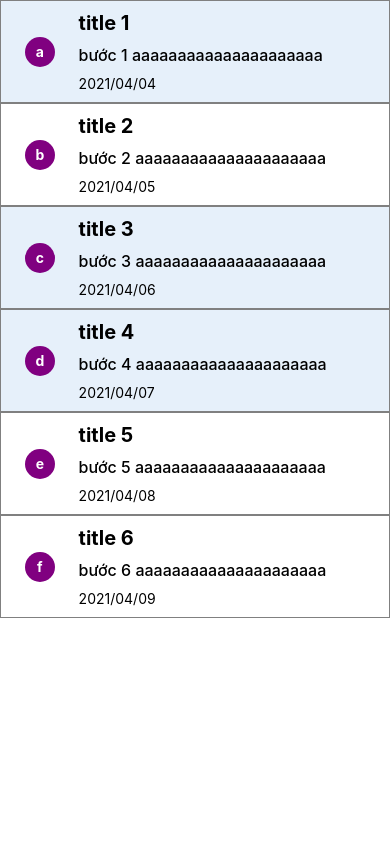
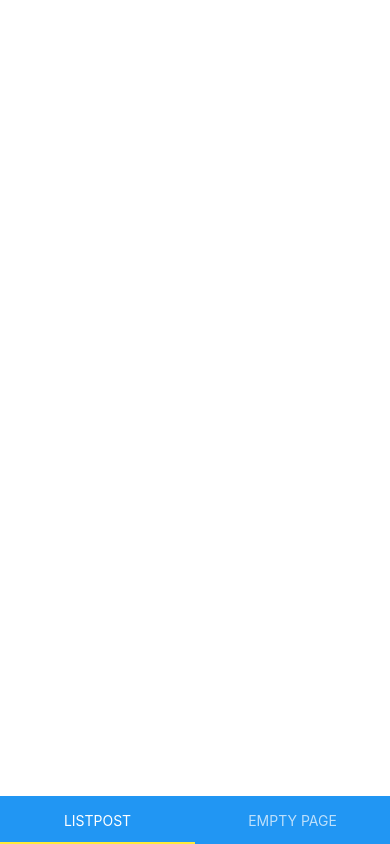
Before and after one commit to slade77777/reactNative13TS, a React Native app: screen / in a window 390 px wide. Built offline with nearby package versions, Linux system fonts and the light colour scheme.

Commit message:
introduce props

```diff
--- a/App.tsx
+++ b/App.tsx
@@ -9,141 +9,37 @@
  */
 
 import React from 'react';
-import {FlatList, SafeAreaView, StyleSheet, Text, View} from 'react-native';
+import {SafeAreaView, View} from 'react-native';
+import {SceneMap, TabView} from 'react-native-tab-view';
+import ListPost from './src/components/ListPost';
+import Home from './src/components/Home';
 
-const listData = [
-  {
-    icon: 'a',
-    title: 'title 1',
-    content: 'bước 1 aaaaaaaaaaaaaaaaaaaaa',
-    date: '2021/04/04',
-    read: true,
-  },
-  {
-    icon: 'b',
-    title: 'title 2',
-    content: 'bước 2 aaaaaaaaaaaaaaaaaaaaa',
-    date: '2021/04/05',
-    read: false,
-  },
-  {
-    icon: 'c',
-    title: 'title 3',
-    content: 'bước 3 aaaaaaaaaaaaaaaaaaaaa',
-    date: '2021/04/06',
-    read: true,
-  },
-  {
-    icon: 'd',
-    title: 'title 4',
-    content: 'bước 4 aaaaaaaaaaaaaaaaaaaaa',
-    date: '2021/04/07',
-    read: true,
-  },
-  {
-    icon: 'e',
-    title: 'title 5',
-    content: 'bước 5 aaaaaaaaaaaaaaaaaaaaa',
-    date: '2021/04/08',
-    read: false,
-  },
-  {
-    icon: 'f',
-    title: 'title 6',
-    content: 'bước 6 aaaaaaaaaaaaaaaaaaaaa',
-    date: '2021/04/09',
-    read: false,
-  },
-];
-
-type ItemType = {
-  icon: string;
-  content: string;
-  date: string;
-  title: string;
-  read: boolean;
-};
-
-const Item = ({item}: {item: ItemType}) => (
-  <View
-    style={{
-      ...styles.item,
-      backgroundColor: item.read ? 'rgb(230, 240, 250)' : 'white',
-    }}>
-    <View style={styles.icon}>
-      <View style={styles.round}>
-        <Text style={styles.textIcon}>{item.icon}</Text>
-      </View>
-    </View>
-    <View style={styles.content}>
-      <Text style={styles.title}>{item.title}</Text>
-      <Text style={styles.contentText}>{item.content}</Text>
-      <Text>{item.date}</Text>
-    </View>
-  </View>
-);
+const renderScene = SceneMap({
+  first: Home,
+  second: ListPost,
+});
 
 const App = () => {
-  const renderItem = ({item}: {item: ItemType}) => {
-    return <Item item={item} />;
-  };
+  const [index, setIndex] = React.useState(0);
+  const [routes] = React.useState([
+    {key: 'first', title: 'ListPost'},
+    {key: 'second', title: 'Empty page'},
+  ]);
 
   return (
-    <SafeAreaView style={styles.backgroundStyle}>
-      <FlatList
-        data={listData}
-        renderItem={renderItem}
-        keyExtractor={item => item.date}
+    <SafeAreaView
+      style={{
+        backgroundColor: 'white',
+        flex: 1,
+      }}>
+      <TabView
+        navigationState={{index, routes}}
+        renderScene={renderScene}
+        onIndexChange={setIndex}
+        tabBarPosition={'bottom'}
       />
     </SafeAreaView>
   );
 };
 
-const styles = StyleSheet.create({
-  backgroundStyle: {
-    backgroundColor: 'white',
-    flex: 1,
-  },
-  item: {
-    flexDirection: 'row',
-    borderWidth: 0.5,
-    borderColor: 'grey',
-    paddingVertical: 10,
-  },
-  icon: {
-    flex: 1,
-    justifyContent: 'center',
-    alignItems: 'center',
-  },
-  content: {
-    flex: 4,
-    justifyContent: 'center',
-  },
-  title: {
-    fontSize: 20,
-    fontWeight: 'bold',
-  },
-  contentText: {
-    fontSize: 16,
-    fontWeight: '500',
-    marginVertical: 10,
-  },
-  date: {
-    fontSize: 13,
-    color: 'grey',
-  },
-  round: {
-    width: 30,
-    height: 30,
-    borderRadius: 15,
-    backgroundColor: 'purple',
-    justifyContent: 'center',
-    alignItems: 'center',
-  },
-  textIcon: {
-    color: 'white',
-    fontWeight: 'bold',
-  },
-});
-
 export default App;
--- a/package.json
+++ b/package.json
@@ -11,7 +11,9 @@
   },
   "dependencies": {
     "react": "17.0.2",
-    "react-native": "0.65.1"
+    "react-native": "0.65.1",
+    "react-native-pager-view": "^5.4.4",
+    "react-native-tab-view": "^3.1.1"
   },
   "devDependencies": {
     "@babel/core": "^7.12.9",
--- /dev/null
+++ b/src/components/CardInformation.tsx
@@ -0,0 +1,8 @@
+import {View} from 'react-native';
+import React from 'react';
+
+const CardInformation = () => {
+  return <View />;
+};
+
+export default CardInformation;
--- /dev/null
+++ b/src/components/Header.tsx
@@ -0,0 +1,8 @@
+import {View} from 'react-native';
+import React from 'react';
+
+const Header = () => {
+  return <View></View>;
+};
+
+export default Header;
--- /dev/null
+++ b/src/components/Home.tsx
@@ -0,0 +1,18 @@
+import React, {FC} from 'react';
+import {View} from 'react-native';
+import Header from './Header';
+import CardInformation from './CardInformation';
+import MenuList from './MenuList';
+import TradeHistory from './TradeHistory';
+
+const Home: FC = () => {
+  return (
+    <View>
+      <Header />
+      <CardInformation />
+      <MenuList />
+      <TradeHistory />
+    </View>
+  );
+};
+export default Home;
--- /dev/null
+++ b/src/components/ListPost.tsx
@@ -0,0 +1,133 @@
+import {FlatList, StyleSheet, Text, TouchableOpacity, View} from 'react-native';
+import React from 'react';
+
+const listData = [
+  {
+    icon: 'a',
+    title: 'title 1',
+    content: 'bước 1 aaaaaaaaaaaaaaaaaaaaa',
+    date: '2021/04/04',
+    read: true,
+  },
+  {
+    icon: 'b',
+    title: 'title 2',
+    content: 'bước 2 aaaaaaaaaaaaaaaaaaaaa',
+    date: '2021/04/05',
+    read: false,
+  },
+  {
+    icon: 'c',
+    title: 'title 3',
+    content: 'bước 3 aaaaaaaaaaaaaaaaaaaaa',
+    date: '2021/04/06',
+    read: true,
+  },
+  {
+    icon: 'd',
+    title: 'title 4',
+    content: 'bước 4 aaaaaaaaaaaaaaaaaaaaa',
+    date: '2021/04/07',
+    read: true,
+  },
+  {
+    icon: 'e',
+    title: 'title 5',
+    content: 'bước 5 aaaaaaaaaaaaaaaaaaaaa',
+    date: '2021/04/08',
+    read: false,
+  },
+  {
+    icon: 'f',
+    title: 'title 6',
+    content: 'bước 6 aaaaaaaaaaaaaaaaaaaaa',
+    date: '2021/04/09',
+    read: false,
+  },
+];
+
+type ItemType = {
+  icon: string;
+  content: string;
+  date: string;
+  title: string;
+  read: boolean;
+};
+
+const Item = ({item}: {item: ItemType}) => (
+  <TouchableOpacity
+    style={{
+      ...styles.item,
+      backgroundColor: item.read ? 'rgb(230, 240, 250)' : 'white',
+    }}>
+    <View style={styles.icon}>
+      <View style={styles.round}>
+        <Text style={styles.textIcon}>{item.icon}</Text>
+      </View>
+    </View>
+    <View style={styles.content}>
+      <Text style={styles.title}>{item.title}</Text>
+      <Text style={styles.contentText}>{item.content}</Text>
+      <Text>{item.date}</Text>
+    </View>
+  </TouchableOpacity>
+);
+
+const ListPost = () => {
+  const renderItem = ({item}: {item: ItemType}) => {
+    return <Item item={item} />;
+  };
+
+  return (
+    <FlatList
+      data={listData}
+      renderItem={renderItem}
+      keyExtractor={item => item.date}
+    />
+  );
+};
+
+const styles = StyleSheet.create({
+  item: {
+    flexDirection: 'row',
+    borderWidth: 0.5,
+    borderColor: 'grey',
+    paddingVertical: 10,
+  },
+  icon: {
+    flex: 1,
+    justifyContent: 'center',
+    alignItems: 'center',
+  },
+  content: {
+    flex: 4,
+    justifyContent: 'center',
+  },
+  title: {
+    fontSize: 20,
+    fontWeight: 'bold',
+  },
+  contentText: {
+    fontSize: 16,
+    fontWeight: '500',
+    marginVertical: 10,
+  },
+  date: {
+    fontSize: 13,
+    color: 'grey',
+  },
+  round: {
+    width: 30,
+    height: 30,
+    borderRadius: 15,
+    backgroundColor: 'purple',
+    justifyContent: 'center',
+    alignItems: 'center',
+  },
+  textIcon: {
+    color: 'white',
+    fontWeight: 'bold',
+  },
+});
+
+export default ListPost;
--- /dev/null
+++ b/src/components/MenuList.tsx
@@ -0,0 +1,8 @@
+import {View} from 'react-native';
+import React from 'react';
+
+const MenuList = () => {
+  return <View></View>;
+};
+
+export default MenuList;
--- /dev/null
+++ b/src/components/TradeHistory.tsx
@@ -0,0 +1,8 @@
+import {View} from 'react-native';
+import React from 'react';
+
+const TradeHistory = () => {
+  return <View></View>;
+};
+
+export default TradeHistory;
```
Also changed, not shown: 2 other files (tests, documents, lock files or other folders).
